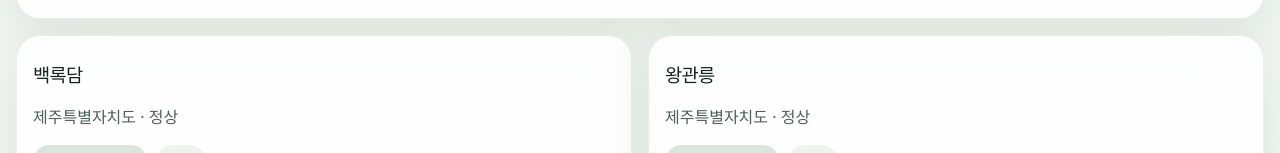
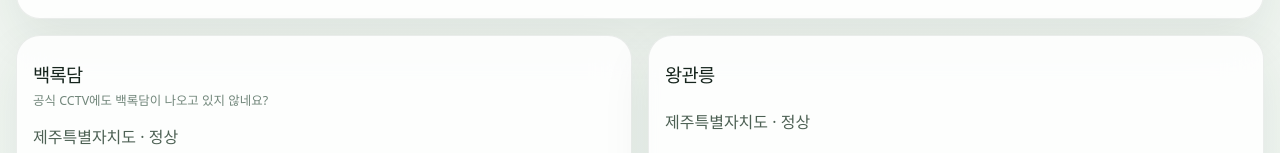
Before and after one commit to spaceHWI/mountaineyes, a React (Vite) app: page / in a window 1280 px wide. Shown: the part 647-800 px from the top of the page. Built offline with nearby package versions, Linux system fonts and the light colour scheme; no server answers.

Commit message:
add Baengnokdam notice

```diff
--- a/src/App.css
+++ b/src/App.css
@@ -219,12 +219,19 @@
   padding: 1rem;
 }
 
-.card-title {
-  align-items: flex-start;
+.card-title-wrap {
+  display: grid;
+  gap: 0.2rem;
 }
 
 .card-copy {
   margin: 0;
+}
+
+.card-notice {
+  color: #71867a;
+  font-size: 0.78rem;
+  line-height: 1.35;
 }
 
 .hero-badges {
--- a/src/App.tsx
+++ b/src/App.tsx
@@ -420,7 +420,12 @@ function App() {
           {visibleFeeds.map((feed, index) => (
             <article key={feed.id} className="simul-card">
               <div className="card-head">
-                <h3>{feed.name}</h3>
+                <div className="card-title-wrap">
+                  <h3>{feed.name}</h3>
+                  {feed.id === 'hallasan-baengnokdam' ? (
+                    <span className="card-notice">공식 CCTV에도 백록담이 나오고 있지 않네요?</span>
+                  ) : null}
+                </div>
               </div>
               <p className="card-copy">
                 {feed.provider} · {feed.kind}
```
